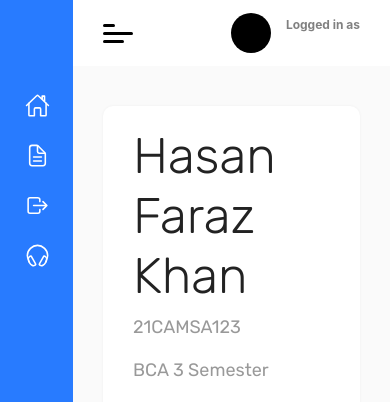
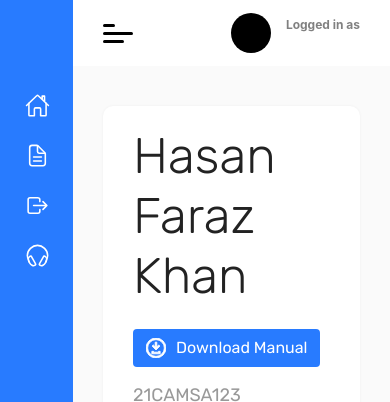
Before and after one commit to Hamdan-Dev09/lab-assignment-tracker, a Django app: template templates/student_dashboard.html in a window 390 px wide. Shown: the top 402 px of the page. Run offline with Django 3.2, Linux system fonts and the light colour scheme; the template is opened without the code that fills it: values that come from a table or form of the project are taken from there, others are empty; data comes from the database, SQL or seed files in the repository; some libraries are stand-ins or nearby versions.

Commit message:
download button added

```diff
--- a/static/css/student-section.css
+++ b/static/css/student-section.css
@@ -1,4 +1,21 @@
-
+.header{
+  display: flex;
+  justify-content: space-between;
+  align-items: center;
+}
+.header .btn{
+  background-color: #287bff;
+  color: #fff;
+  display: flex;
+  align-items: center;
+  gap: 10px;
+}
+.header svg{
+  width: 20px;
+  height: 20px;
+  fill: #fff;
+  stroke: #fff;
+}
 .week-table {
   position: relative;
   width: 100%;
@@ -117,8 +134,18 @@
 .modal-active{
   display: flex;
 }
+@media (max-width: 850px) {
+  .header{
+    flex-direction: column;
+    gap: 15px;
+    align-items: flex-start;
+  }
+  .header .btn{
+    margin-bottom: 15px;
+  }
+}
 
-@media (max-width: 786px) {
+@media (max-width: 1100px) {
   .week-table {
     display: block;
     width: 100%;
--- a/templates/student_dashboard.html
+++ b/templates/student_dashboard.html
@@ -3,7 +3,13 @@
 
 <div class="site-content">
     <div class="section-header">
-        <h1 class="section-title">{{student.name}}</h1>
+        <div class="header">
+            <h1 class="section-title">{{student.name}}</h1>
+            <a href="{{student.course.lab_manual.url}}" class = "btn" target = "_blank" >
+                <svg xmlns="http://www.w3.org/2000/svg" viewBox="0 0 24 24"><g data-name="11.download"><path d="M12 24a12 12 0 1 1 12-12 12.013 12.013 0 0 1-12 12zm0-22a10 10 0 1 0 10 10A10.011 10.011 0 0 0 12 2z"/><path d="M12 14.414 7.293 9.707l1.414-1.414L12 11.586l3.293-3.293 1.414 1.414L12 14.414z"/><path d="M11 5h2v8h-2zM17 19H7v-3h2v1h6v-1h2v3z"/></g></svg>
+                <span>Download Manual</span>
+            </a>
+        </div>
         <p>{{student.faculty_no}}</p>
         <p>{{student.course.program}} {{student.course.semester}} Semester</p>
         <p>Marks: {{marks_sum}} / {{out_of_marks}}</p>
@@ -27,7 +33,7 @@
                 <td  data-label="Week No">{{week_st.id}}</td>
                 <td data-label="End Date">{{week_st.week.lastDate}}</td> <!-- Fix: Use "last_date" instead of "lastDate" -->
                 <td data-label="Submitted On">{{week_st.submittedOn}}</td>
-                <td>
+                <td data-label="Status">
                     <a class="table-btn {{week_st.status}}">{{week_st.status}}</a>
                 </td>
                 <td data-label="Marks">{{week_st.marks}}</td>
```
